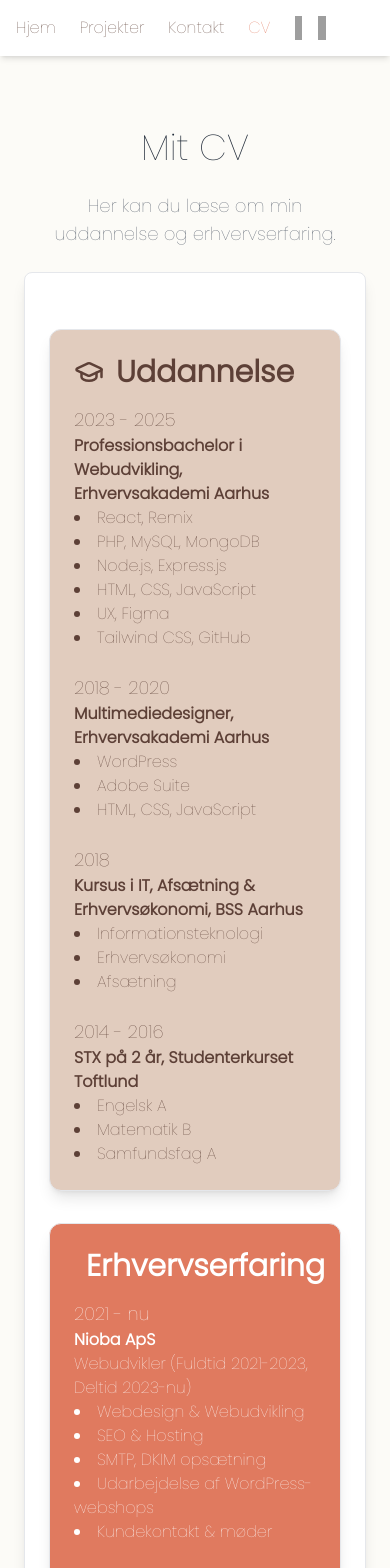
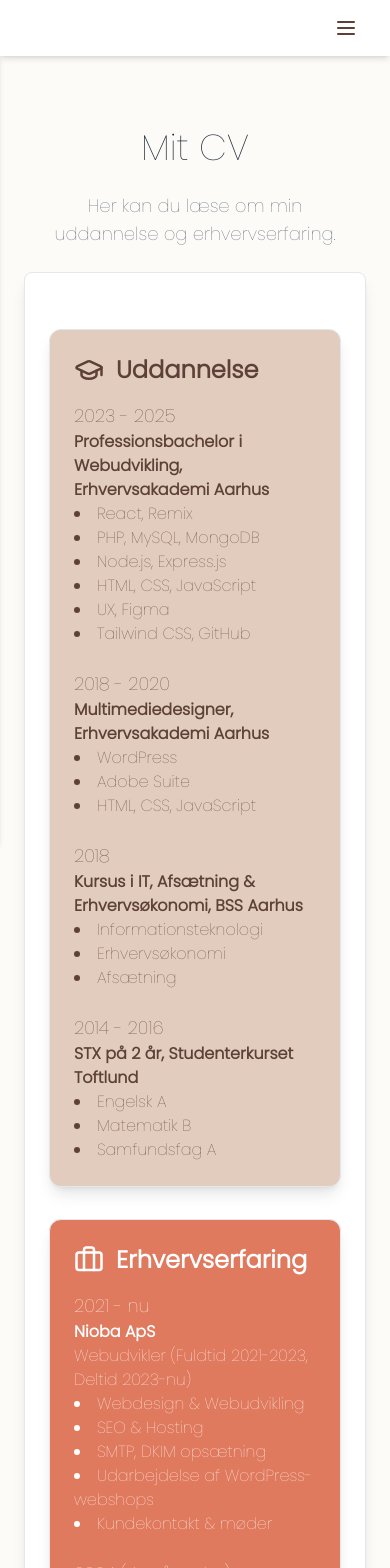
Before and after one commit to soswind/my-portfolio, a React (Vite) app: page /cv in a window 390 px wide. Shown: the top 1568 px of the page. Built offline with nearby package versions, Linux system fonts and the light colour scheme; grey boxes are pictures that could not be loaded.

Commit message:
Added hamburger menu to mobile

```diff
--- a/src/App.jsx
+++ b/src/App.jsx
@@ -1,6 +1,7 @@
 import { useState } from 'react'
 import reactLogo from './assets/react.svg'
 import viteLogo from '/vite.svg'
+import React from "react";
 import './App.css'
 
 function App() {
@@ -16,7 +17,7 @@ function App() {
           <img src={reactLogo} className="logo react" alt="React logo" />
         </a>
       </div>
-      <h1>Vite + React</h1>
+      <h1>Søs Wind - Portefølje</h1>
       <div className="card">
         <button onClick={() => setCount((count) => count + 1)}>
           count is {count}
--- a/src/main.jsx
+++ b/src/main.jsx
@@ -1,6 +1,6 @@
 import React from "react";
 import ReactDOM from "react-dom/client";
-import { BrowserRouter as Router, Routes, Route, Link } from "react-router-dom";
+import { BrowserRouter as Router, Routes, Route } from "react-router-dom";
 import Home from "./pages/Home";
 import Projects from "./pages/Projects";
 import Contact from "./pages/Contact";
@@ -8,13 +8,17 @@ import Cv from "./pages/Cv";
 import { NavLink } from "react-router-dom";
 import "./index.css";
 import Footer from "./pages/Footer";
+import { Menu, X } from "lucide-react";
+import { useState } from "react";
 
 const App = () => {
+  const [menuOpen, setMenuOpen] = useState(false);
+
   return (
     <Router>
       <div className="min-h-screen bg-[#fcfbf7]">
         <nav className="fixed top-0 left-0 w-full bg-white shadow-md p-4 flex justify-end items-center z-50">
-          <div className="flex gap-6 pr-6">
+          <div className="hidden lg:flex gap-6 pr-6">
         <NavLink
           to="/"
             className={({ isActive }) => isActive ? "text-terracotta" : "text-darkchoco hover:text-darkchoco"}
@@ -35,12 +39,14 @@ const App = () => {
              >
             Kontakt
             </NavLink>
+
             <NavLink
             to="/cv"
             className={({ isActive }) => isActive ? "text-terracotta" : "text-darkchoco hover:text-darkchoco"}
             >
             CV
             </NavLink>
+
             <div className="flex gap-4 pr-6">
               {/* GitHub ikon (sort) */}
               <a href="https://github.com/soswind" target="_blank" rel="noopener noreferrer" className="hover:opacity-75 transition-all duration-300">
@@ -52,13 +58,44 @@ const App = () => {
               </a>
             </div>
           </div>
+
+          <button className="lg:hidden text-darkchoco pr-4 focus:outline-none" onClick={() => setMenuOpen(!menuOpen)}>
+            {menuOpen ? <X size={24} /> : <Menu size={24} />}
+          </button>
+
         </nav>
+
+        {/* Mobilmenu */}
+        <div className={`lg:hidden fixed top-0 left-0 w-full h-full bg-white shadow-md p-4 flex flex-col items-center pt-24 transition-transform duration-200 ${menuOpen ? "translate-x-0" : "-translate-x-full"}`}>
+          <button className="absolute top-6 right-6 text-darkchoco focus:outline-none" onClick={() => setMenuOpen(false)}>
+            <X size={24} />
+          </button>
+
+          <NavLink to ="/" className="text-2xl text-darkchoco hover:text-terracotta" onClick={() => setMenuOpen(false)}>Hjem</NavLink>
+          <NavLink to ="/projects" className="text-2xl text-darkchoco hover:text-terracotta" onClick={() => setMenuOpen(false)}>Projekter</NavLink>
+          <NavLink to ="/contact" className="text-2xl text-darkchoco hover:text-terracotta" onClick={() => setMenuOpen(false)}>Kontakt</NavLink>
+          <NavLink to ="/cv" className="text-2xl text-darkchoco hover:text-terracotta" onClick={() => setMenuOpen(false)}>CV</NavLink>
+
+          <div className="flex gap-4 mt-6">
+            {/* GitHub ikon (sort) */}
+            <a href="https://github.com/soswind" target="_blank" rel="noopener noreferrer" className="hover:opacity-75 transition-all duration-300">
+              <img src="https://cdn.jsdelivr.net/gh/devicons/devicon/icons/github/github-original.svg" alt="GitHub" className="w-6 h-6" />
+            </a>
+            {/* LinkedIn ikon (sort) */}
+            <a href="https://www.linkedin.com/in/søs-wind-95a9a616b/" target="_blank" rel="noopener noreferrer" className="hover:opacity-75 transition-all duration-300">
+              <img src="https://cdn.jsdelivr.net/gh/devicons/devicon/icons/linkedin/linkedin-original.svg" alt="LinkedIn" className="w-6 h-6" />
+            </a>
+          </div>
+        </div>
+
+        {/* Routes */}
         <Routes>
           <Route path="/" element={<Home />} />
           <Route path="/projects" element={<Projects />} />
           <Route path="/contact" element={<Contact />} />
           <Route path="/cv" element={<Cv />} />
         </Routes>
+
       </div>
       <Footer />
     </Router>
--- a/src/pages/Cv.jsx
+++ b/src/pages/Cv.jsx
@@ -55,7 +55,7 @@ const Cv = () => {
         <div className="p-6 border rounded-xl shadow-lg bg-[#e1ccbe] text-white">
           <div className="flex items-center gap-3 mb-4">
             <GraduationCap size={30} className="text-darkchoco" />
-            <h2 className="text-3xl text-darkchoco font-semibold">Uddannelse</h2>
+            <h2 className="text-2xl text-darkchoco font-semibold">Uddannelse</h2>
           </div>
 
           <div className="space-y-6">
@@ -108,7 +108,7 @@ const Cv = () => {
         <div className="p-6 border rounded-xl shadow-lg bg-terracotta">
           <div className="flex items-center gap-3 mb-4">
             <Briefcase size={30} className="text-white" />
-            <h2 className="text-3xl text-white font-semibold">Erhvervserfaring</h2>
+            <h2 className="text-2xl text-white font-semibold">Erhvervserfaring</h2>
           </div>
 
           <div className="space-y-6">
```
